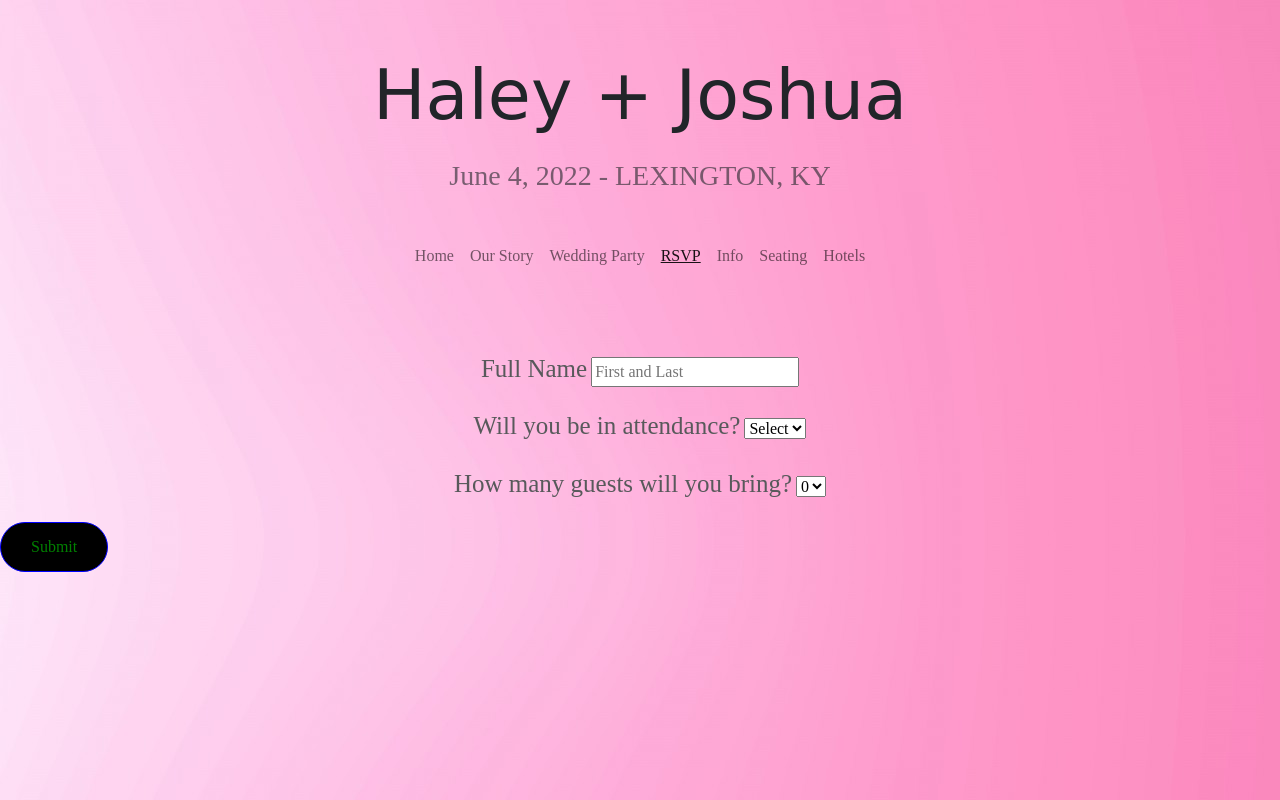
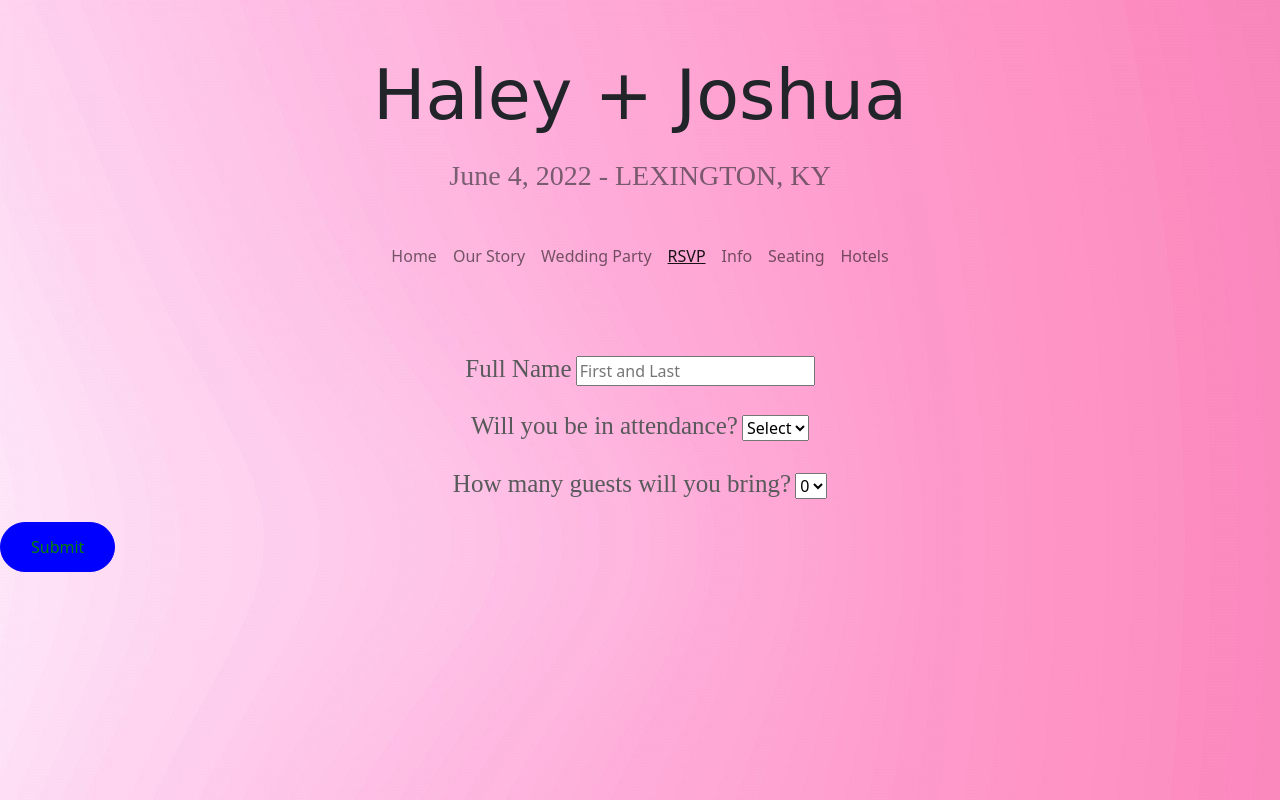
Before and after one commit to Thomas-Woeste/Best_Wedding_Website, a Flask app: page /rsvp.html in a window 1280 px wide. Run offline with Flask 2, Linux system fonts and the light colour scheme.

Commit message:
nice changes
Co-authored-by: haleyallison <haleyallison@users.noreply.github.com>
Co-authored-by: ajar233 <ajar233@users.noreply.github.com>
Co-authored-by: rChanceb <rChanceb@users.noreply.github.com>

```diff
--- a/app/static/styles.css
+++ b/app/static/styles.css
@@ -1,6 +1,3 @@
-* {
-  font-family: "Fanwood Text", serif;
-}
 
 #header {
   text-align: center;
@@ -136,7 +133,7 @@ div#weddingTimeSection {
   line-height: 1;
   padding: 16px 30px;
   border-radius: 30px;
-  background: black;
+  background: blue;
   color: green;
   cursor: pointer;
   transition: all 0.3s linear;
```
